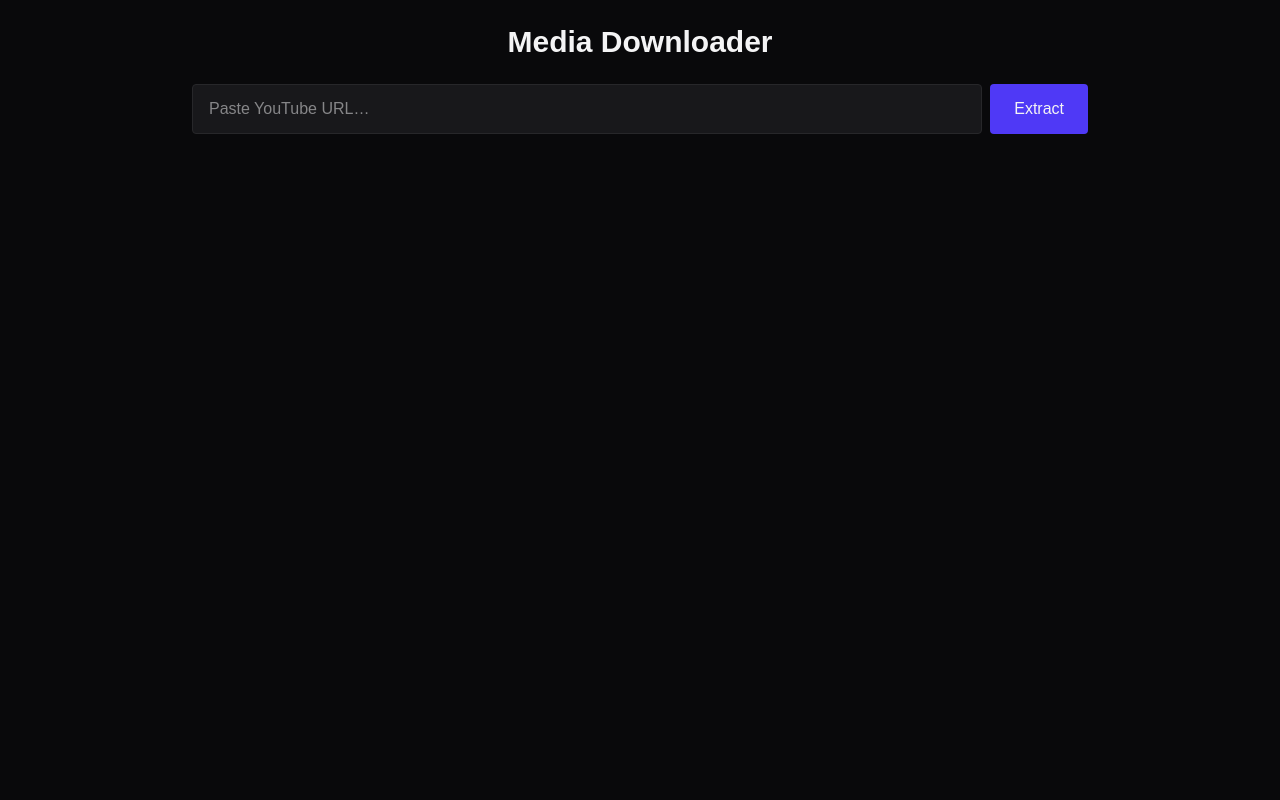
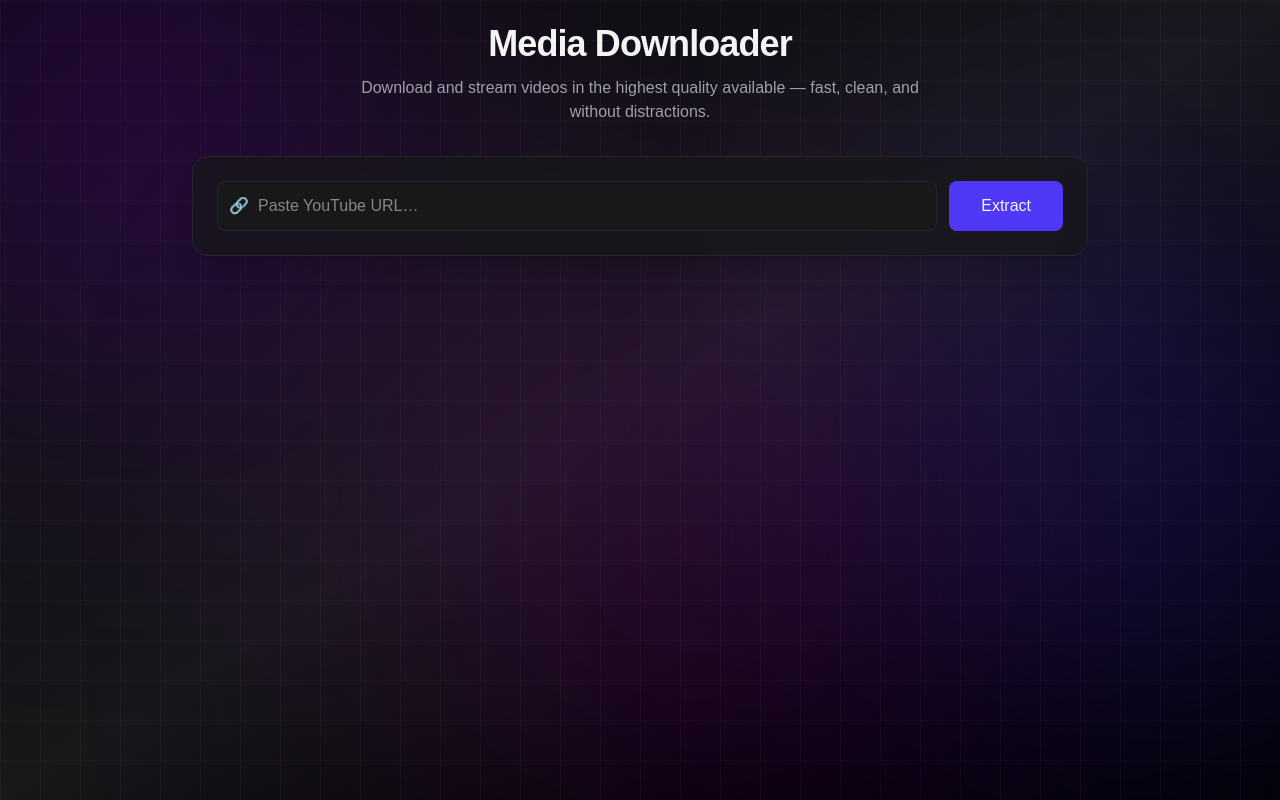
Before and after one commit to Sci-e-raj/quill, a Next.js app in the folder frontend/: page / in a window 1280 px wide. Built offline with nearby package versions, Linux system fonts and the light colour scheme.

Commit message:
ui improved

```diff
--- a/frontend/app/page.tsx
+++ b/frontend/app/page.tsx
@@ -17,17 +17,40 @@
   return parts.length === 2 ? parseInt(parts[1]) : 0;
 }
 
+// function ResolutionBadge({ height }: { height: number }) {
+//   if (height >= 2160)
+//     return <span className="px-2 py-1 text-xs rounded bg-purple-700">4K</span>;
+//   if (height >= 1440)
+//     return <span className="px-2 py-1 text-xs rounded bg-indigo-700">2K</span>;
+//   if (height >= 1080)
+//     return <span className="px-2 py-1 text-xs rounded bg-blue-700">1080p</span>;
+//   if (height >= 720)
+//     return <span className="px-2 py-1 text-xs rounded bg-zinc-700">720p</span>;
+
+//   return <span className="px-2 py-1 text-xs rounded bg-zinc-800">SD</span>;
+// }
 function ResolutionBadge({ height }: { height: number }) {
-  if (height >= 2160)
-    return <span className="px-2 py-1 text-xs rounded bg-purple-700">4K</span>;
-  if (height >= 1440)
-    return <span className="px-2 py-1 text-xs rounded bg-indigo-700">2K</span>;
-  if (height >= 1080)
-    return <span className="px-2 py-1 text-xs rounded bg-blue-700">1080p</span>;
-  if (height >= 720)
-    return <span className="px-2 py-1 text-xs rounded bg-zinc-700">720p</span>;
+  let label = "SD";
 
-  return <span className="px-2 py-1 text-xs rounded bg-zinc-800">SD</span>;
+  if (height >= 2160) label = "4K";
+  else if (height >= 1440) label = "2K";
+  else if (height >= 1080) label = "1080p";
+  else if (height >= 720) label = "720p";
+
+  return (
+    <span
+      className="
+        px-3 py-1 text-xs font-bold tracking-wide
+        rounded-md
+        bg-linear-to-b from-yellow-300 to-yellow-500
+        text-black
+        border border-yellow-400
+        shadow-[0_0_10px_rgba(234,179,8,0.35)]
+      "
+    >
+      {label}
+    </span>
+  );
 }
 
 function groupByExt(options: DownloadOption[]) {
@@ -128,32 +151,69 @@
   }
 
   return (
-    <main className="min-h-screen bg-zinc-950 text-zinc-100 p-6">
-      <div className="max-w-4xl mx-auto space-y-6">
-        <h1 className="text-3xl font-bold text-center">Media Downloader</h1>
+    // <main className="min-h-screen bg-zinc-950 text-zinc-100 p-6">
+    <main
+      className="relative min-h-screen overflow-hidden text-zinc-100 p-6
+  bg-linear-to-br from-zinc-950 via-zinc-900 to-black"
+    >
+      {/* background blobs */}
+      <div className="pointer-events-none absolute inset-0">
+        <div className="absolute -top-32 -left-32 w-130 h-130 rounded-full bg-purple-700/25 blur-[140px]" />
+        <div className="absolute top-1/4 -right-32 w-130 h-130 rounded-full bg-indigo-600/25 blur-[140px]" />
+        <div className="absolute bottom-0 left-1/3 w-130 h-130 rounded-full bg-fuchsia-600/20 blur-[160px]" />
+      </div>
 
-        {/* Input */}
-        <div className="flex gap-2">
+      <div
+        className="pointer-events-none absolute inset-0 opacity-[0.025]"
+        style={{
+          backgroundImage:
+            "linear-gradient(to right, white 1px, transparent 1px), linear-gradient(to bottom, white 1px, transparent 1px)",
+          backgroundSize: "40px 40px",
+        }}
+      />
+
+      {/* <div className="max-w-4xl mx-auto space-y-6"> */}
+      <div className="relative z-10 max-w-4xl mx-auto space-y-8">
+        <div className="text-center space-y-3">
+          <h1 className="text-4xl font-bold tracking-tight">
+            Media Downloader
+          </h1>
+          <p className="text-zinc-400 max-w-xl mx-auto">
+            Download and stream videos in the highest quality available — fast,
+            clean, and without distractions.
+          </p>
+        </div>
+        <div className="rounded-2xl bg-zinc-900/70 backdrop-blur border border-zinc-800 p-6 shadow-xl">
+          <div className="flex flex-col sm:flex-row gap-3">
+            {/* URL input */}
+            <div className="relative flex-1">
+              <span className="absolute left-3 top-1/2 -translate-y-1/2 text-zinc-500">
+                🔗
+              </span>
               <input
                 value={url}
                 disabled={loading}
                 onChange={(e) => setUrl(e.target.value)}
                 placeholder="Paste YouTube URL…"
-            className="flex-1 px-4 py-3 rounded bg-zinc-900 border border-zinc-800 disabled:opacity-50"
+                className="w-full pl-10 pr-4 py-3 rounded-lg bg-zinc-900 border border-zinc-800 focus:border-indigo-500 focus:outline-none disabled:opacity-50"
               />
+            </div>
+
+            {/* Extract button */}
             <button
               onClick={extract}
               disabled={loading}
-            className="px-6 py-3 rounded bg-indigo-600 hover:bg-indigo-500 disabled:opacity-50"
+              className="px-8 py-3 rounded-lg bg-indigo-600 hover:bg-indigo-500 disabled:opacity-50 transition"
             >
               {loading ? "Extracting…" : "Extract"}
             </button>
+          </div>
         </div>
 
         {/* Skeleton */}
         {loading && (
           <div className="space-y-3 animate-pulse">
-            {[1, 2, 3].map((i) => (
+            {[1, 2, 3, 4].map((i) => (
               <div
                 key={i}
                 className="h-16 rounded bg-zinc-900 border border-zinc-800"
@@ -206,18 +266,28 @@
                       return (
                         <div
                           key={opt.format_id}
-                          className={`flex items-center justify-between p-3 rounded border ${
-                            isBest
-                              ? "bg-zinc-900 border-indigo-600"
-                              : "bg-zinc-900 border-zinc-800"
-                          }`}
+                          className={`flex items-center justify-between p-4 rounded-xl
+                                      bg-white/5 backdrop-blur-xl
+                                      border border-white/10
+                                      shadow-lg
+                                      transition-all duration-200
+                                      hover:bg-white/10 hover:border-white/20 hover:-translate-y-px
+                                      ${isBest ? "ring-1 ring-indigo-500/60" : ""}`}
                         >
                           <div className="flex items-center gap-3">
                             <ResolutionBadge height={height} />
 
                             {isBest && (
-                              <span className="text-xs px-2 py-1 rounded bg-indigo-600">
-                                BEST
+                              <span
+                                className="
+    text-[10px] px-2 py-1 rounded-md
+    bg-white/10 text-white
+    border border-white/20
+    backdrop-blur-md
+    uppercase tracking-wider
+  "
+                              >
+                                Best
                               </span>
                             )}
 
@@ -242,7 +312,10 @@
 
                             <button
                               onClick={() => startDownload(opt.format_id)}
-                              className="px-4 py-2 rounded bg-green-600 hover:bg-green-500"
+                              // className="px-4 py-2 rounded bg-green-600 hover:bg-green-500"
+                              className="px-4 py-2 rounded-lg
+  bg-emerald-600/90 hover:bg-emerald-500
+  transition active:scale-95"
                             >
                               ⬇ Download
                             </button>
```
Lines whose indentation alone changed are shown as unchanged.
